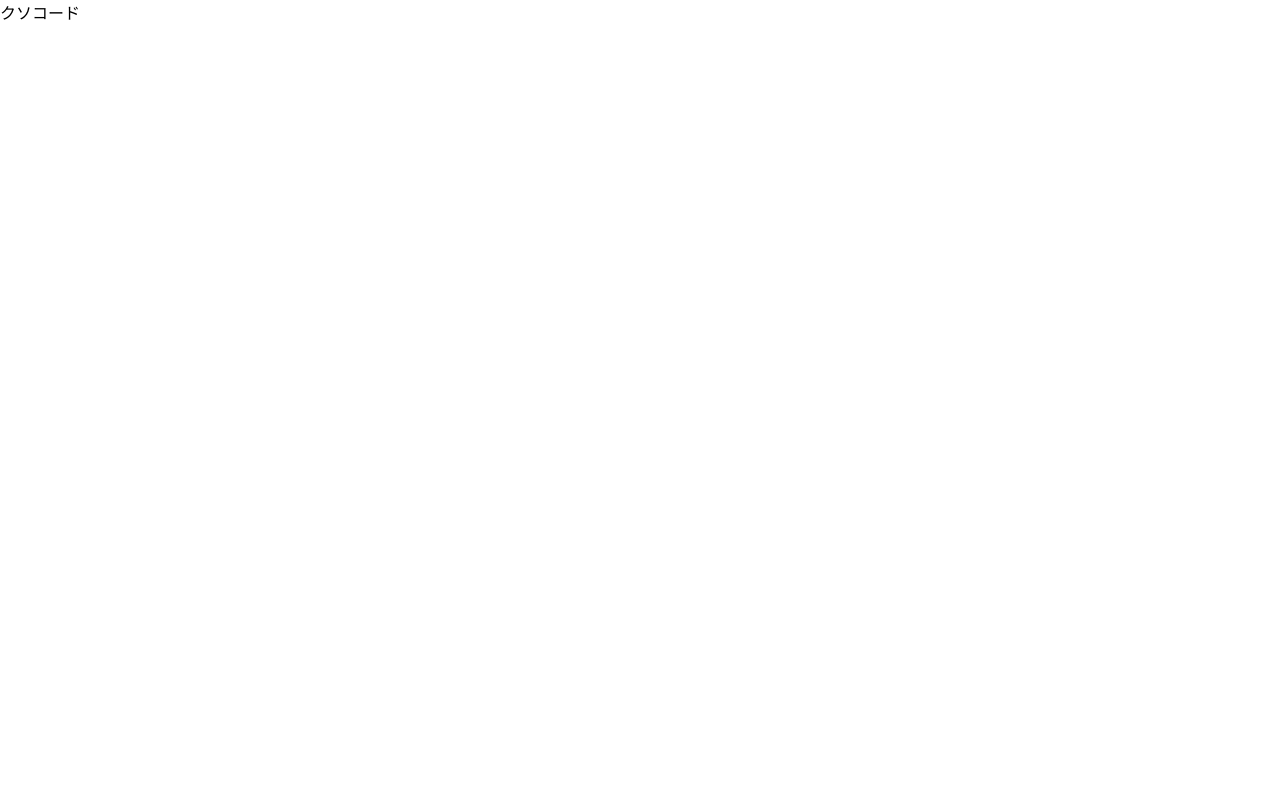
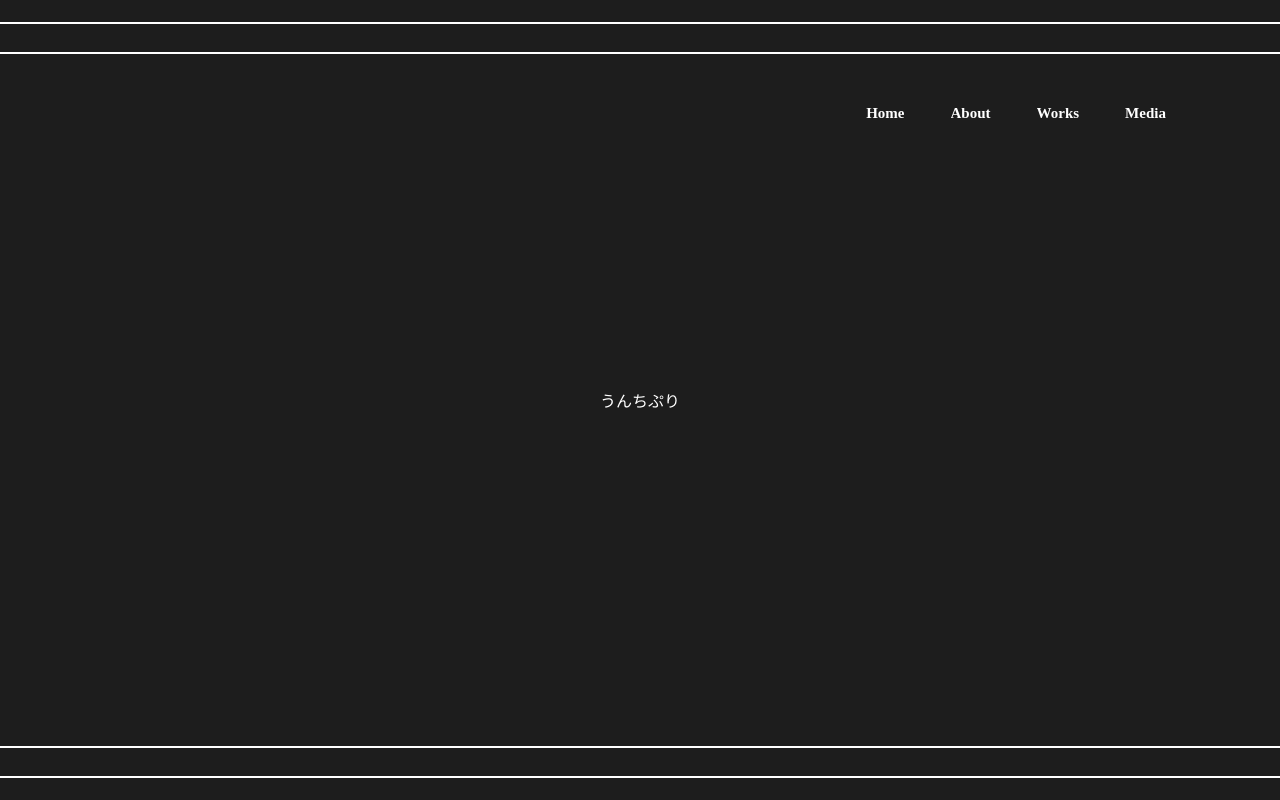
Before and after one commit to shuta13/recapture, a React (Create React App) app: page /about in a window 1280 px wide. Built offline with nearby package versions, Linux system fonts and the light colour scheme; a web font is replaced by a local one.

Commit message:
:sparkles: 実験的にreact-springでアニメーション実装

```diff
--- a/package.json
+++ b/package.json
@@ -3,14 +3,18 @@
   "version": "0.1.0",
   "private": true,
   "dependencies": {
+    "@emotion/core": "^10.0.21",
+    "@emotion/styled": "^10.0.17",
     "@types/jest": "24.0.18",
     "@types/node": "12.7.8",
     "@types/react": "16.9.3",
     "@types/react-dom": "16.9.1",
+    "d3-ease": "^1.0.5",
     "react": "^16.10.1",
     "react-dom": "^16.10.1",
     "react-router-dom": "^5.1.1",
     "react-scripts": "3.1.2",
+    "react-spring": "^8.0.27",
     "three": "^0.108.0",
     "typescript": "3.6.3"
   },
@@ -38,6 +42,7 @@
     ]
   },
   "devDependencies": {
+    "@types/d3-ease": "^1.0.8",
     "@types/react-router-dom": "^5.1.0",
     "@types/styled-components": "^4.1.19",
     "@types/three": "^0.103.2",
--- a/src/components/Menu.tsx
+++ b/src/components/Menu.tsx
@@ -1,8 +1,9 @@
 import React, { useState } from 'react';
 import styled, { keyframes } from 'styled-components';
-import { Link } from 'react-router-dom';
+import {BrowserRouter as Router, Link } from 'react-router-dom';
 
 const WrapMenu = styled.div`
+  z-index: 999999;
   width: 100vw;
   height: 240px;
   left: 0;
@@ -87,16 +88,16 @@ const Menu: React.FC<{ color: string }> = ({ color }) => {
 
   // ボタン別のアンダーバーのスタイル(クソコード)
   const HomeUnderBar = styled(CommonUnderBarStyle)`
-    animation: ${ getHomeMouseEvent } .6s cubic-bezier(.63,-0.02,.41,.98);
+    animation: ${ getHomeMouseEvent } .42s cubic-bezier(.63,-0.02,.41,.98);
   `
   const AboutUnderBar = styled(CommonUnderBarStyle)`
-    animation: ${ getAboutMouseEvent } .6s cubic-bezier(.63,-0.02,.41,.98);
+    animation: ${ getAboutMouseEvent } .42s cubic-bezier(.63,-0.02,.41,.98);
   `
   const WorksUnderBar = styled(CommonUnderBarStyle)`
-    animation: ${ getWorksMouseEvent } .6s cubic-bezier(.63,-0.02,.41,.98);
+    animation: ${ getWorksMouseEvent } .42s cubic-bezier(.63,-0.02,.41,.98);
   `
   const MediaUnderBar = styled(CommonUnderBarStyle)`
-    animation: ${ getMediaMouseEvent } .6s cubic-bezier(.63,-0.02,.41,.98);
+    animation: ${ getMediaMouseEvent } .42s cubic-bezier(.63,-0.02,.41,.98);
   `
 
   return (
--- /dev/null
+++ b/src/components/Mixin/useRouter.tsx
@@ -0,0 +1,5 @@
+import { useContext } from 'react';
+import { __RouterContext } from 'react-router';
+export default function useRouter() {
+  return useContext(__RouterContext)
+}
--- a/src/index.tsx
+++ b/src/index.tsx
@@ -1,10 +1,16 @@
 import React from 'react';
 import ReactDOM from 'react-dom';
+import { BrowserRouter as Router } from 'react-router-dom';
 import './index.css';
 import App from './pages/App';
 import * as serviceWorker from './serviceWorker';
 
-ReactDOM.render(<App />, document.getElementById('root'));
+ReactDOM.render(
+  <Router>
+    <App />
+  </Router>,
+  document.getElementById('root')
+);
 
 // If you want your app to work offline and load faster, you can change
 // unregister() to register() below. Note this comes with some pitfalls.
--- a/src/pages/About.tsx
+++ b/src/pages/About.tsx
@@ -1,8 +1,18 @@
 import React from 'react';
+import styled from 'styled-components';
+
+const AppAbout = styled.div`
+  width: 100vw;
+  height: 100vh;
+  display: flex;
+  justify-content: center;
+  align-items: center;
+  color: #ffffff;
+`
 
 const About: React.FC = () => {
   return (
-    <div>クソコード</div>
+    <AppAbout>うんちぷり</AppAbout>
   );
 };
 
--- a/src/pages/App.tsx
+++ b/src/pages/App.tsx
@@ -1,21 +1,56 @@
-import React from 'react';
-import { BrowserRouter as Router, Switch, Route } from 'react-router-dom';
+import React, { useState, useEffect } from 'react';
+import { Switch, Route } from 'react-router-dom';
+import styled from '@emotion/styled';
+import * as easings from 'd3-ease';
+import { useTransition, animated } from 'react-spring';
+
+import useRouter from '../components/Mixin/useRouter';
+
 import Home from './Home';
 import About from './About';
 import Works from './Works';
 import Media from './Media';
 import NotFound from './NotFound';
+import Grid from '../components/Grid';
+import Menu from '../components/Menu';
 
-const App: React.FC = () => (
-  <Router>
-    <Switch>
+const Background = styled.div`
+  position: absolute;
+  overflow: hidden;
+  width: 100vw;
+  height: 100vh;
+
+  background: ${ props => props.color==='#fff' ? '#1d1d1d' : '#fff' };
+`;
+
+const App: Function = () => {
+  const { location } = useRouter()
+  const transitions = useTransition(location, location => location.pathname, {
+    from: { transform: 'translateY(-100%)' },
+    enter: { transform: 'translateY(0%)' },
+    leave: { transform: 'translateY(100%)' },
+  })
+  const [ theme, setTheme ] = useState('#1d1d1d');
+  useEffect(() => {
+    setTimeout(() => {
+      setTheme('#fff');
+    }, 2000)
+  })
+  return transitions.map(({ item, props, key }) => (
+    <Background color={ theme }>
+      <Menu color={ theme }></Menu>
+      <Grid color={ theme }></Grid>
+      <animated.div key={key} style={props}>
+        <Switch location={item}>
           <Route exact path="/" component={Home} />
           <Route exact path="/about" component={About} />
           <Route exact path="/works" component={Works} />
           <Route exact path="/media" component={Media} />
           <Route component={NotFound} />
         </Switch>
-  </Router>
-);
+      </animated.div>
+    </Background>
+  ))
+}
 
 export default App;
--- a/src/pages/Home.tsx
+++ b/src/pages/Home.tsx
@@ -1,16 +1,5 @@
 import React, { useState, useEffect } from 'react';
 import styled from 'styled-components';
-
-import Grid from '../components/Grid';
-import Menu from '../components/Menu';
-
-const Background = styled.div`
-  position: absolute;
-  width: 100vw;
-  height: 100vh;
-
-  background: ${ props => props.color==='#fff' ? '#1d1d1d' : '#fff' };
-`;
 
 const WrapTitle = styled.div`
   width: 100vw;
@@ -27,20 +16,16 @@ const Title = styled.div`
 `;
 
 const Home: React.FC = () => {
-  const [ theme, setTheme ] = useState('#1d1d1d');
+  const [ theme, setTheme ] = useState('#fff');
   useEffect(() => {
     setTimeout(() => {
       setTheme('#fff');
     }, 2000)
   })
   return (
-    <Background color={ theme }>
-      <Grid color={ theme }></Grid>
-        <Menu color={ theme }></Menu>
-        <WrapTitle>
-          <Title color={ theme }>Recapture.</Title>
-        </WrapTitle>
-    </Background>
+    <WrapTitle>
+      <Title color={ theme }>Recapture.</Title>
+    </WrapTitle>
   );
 };
 
```
Also changed, not shown: 1 other file (tests, documents, lock files or other folders). Lines whose indentation alone changed are shown as unchanged.
